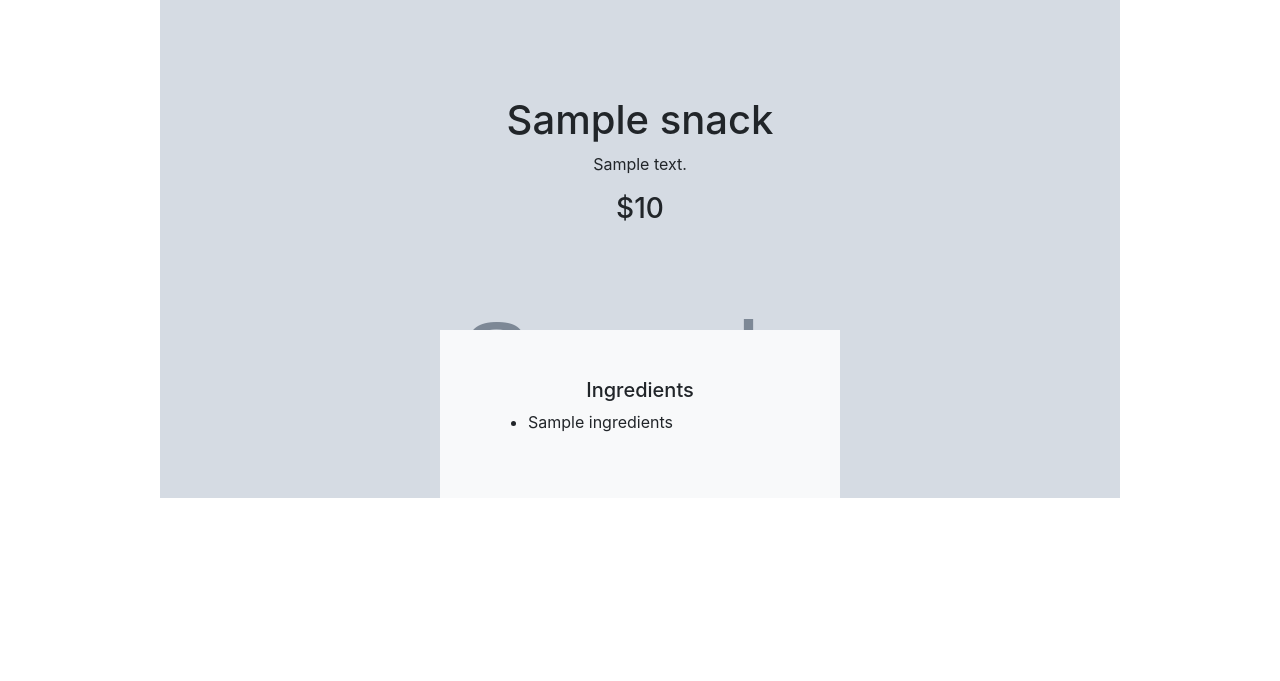
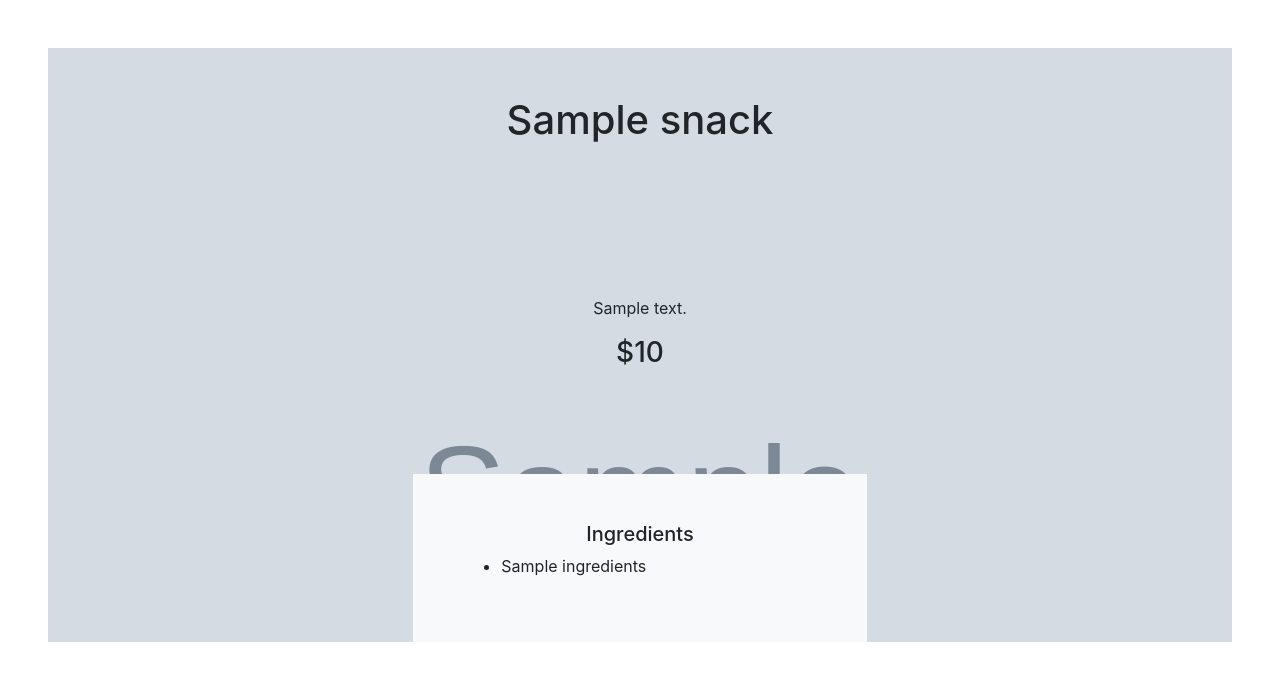
Before and after one commit to Diego448/mini-snacks, a Flask app: template templates/snack_details.html in a window 1280 px wide. Shown: the top 681 px of the page. Run offline with Flask 2, Linux system fonts and the light colour scheme; the template is opened without the code that fills it: most values are stand-ins (such as "Sample title", 1, 10 or a date in 2020); grey boxes marked "Sample" are stand-in pictures; some libraries are stand-ins or nearby versions.

Commit message:
Updating styles

```diff
--- a/templates/snack_details.html
+++ b/templates/snack_details.html
@@ -5,10 +5,12 @@
         <link rel="stylesheet" href="{{ url_for('static', filename='bootstrap.css') }}">
         <title>{{ snack_data['name'] }}</title>
     </head>
-    <body class="d-flex justify-content-center">
-        <div class="position-relative overflow-hidden text-center w-75" id="snack_banner" style="background-image:url('{{ url_for('static', filename='images/' + snack_data['image']) }}'); background-size: cover;">
+    <body class="">
+        <div class="position-relative text-center mx-5 px-5" id="snack_banner" style="background-image:url('{{ url_for('static', filename='images/' + snack_data['image']) }}'); background-size: cover;">
             <div class="col-5 p-5 mx-auto my-5">
                 <h1 class="h1">{{ snack_data['name'] }}</h1>
+            </div>
+            <div class="col-5 p-5 mx-auto my-5">
                 <p>{{ snack_data['description'] }}</p>
                 <h3 class="h3">${{ snack_data['price'] }}</h3>
             </div>
```
